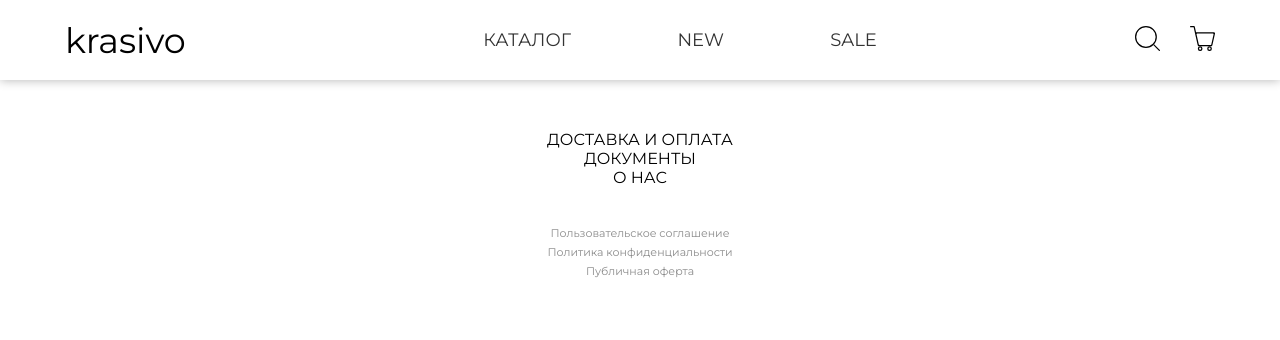
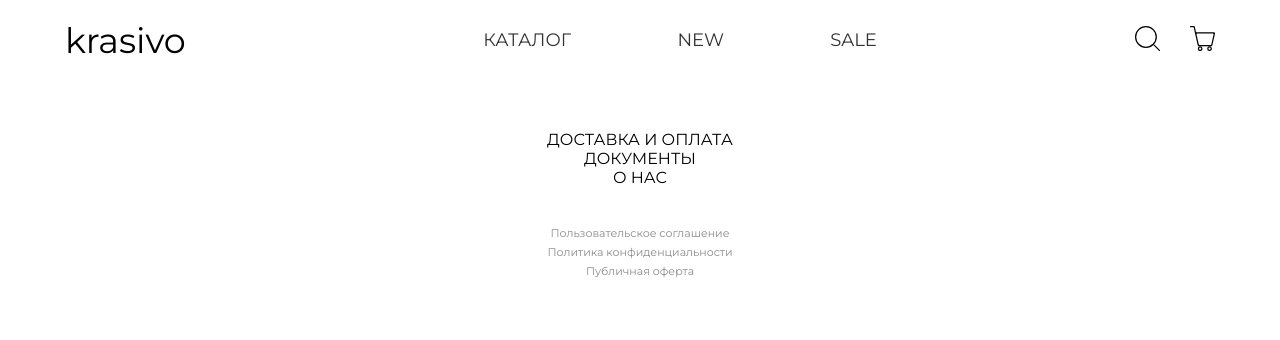
Before and after one commit to vladpon/shop, a PHP site: page /about.php in a window 1280 px wide. Shown: the top 340 px of the page. Run offline with PHP 8.4, Linux system fonts and the light colour scheme; data that the repository does not hold is empty.

Commit message:
delete header shadow

```diff
--- a/css/style.css
+++ b/css/style.css
@@ -19,7 +19,7 @@ body.lock {
 	top: 0px;
 	left: 0px;
 	z-index: 50;
-	box-shadow: 0px 0px 10px rgba(0,0,0,0.3);
+/*	box-shadow: 0px 0px 10px rgba(0,0,0,0.3);*/
 }
 
 .header:before {
--- a/js/catalog.js
+++ b/js/catalog.js
@@ -19,13 +19,13 @@ let braceletSizes = document.querySelector('.filter__size-bracelet');
 let chainSizes = document.querySelector('.filter__size-chain');
 
 
-ringCB.addEventListener('change', () =>{
+ringCB.addEventListener('change', () => {
 	ringSizes.classList.toggle('active');
 })
-braceletCB.addEventListener('change', () =>{
+braceletCB.addEventListener('change', () => {
 	braceletSizes.classList.toggle('active');
 })
-chainCB.addEventListener('change', () =>{
+chainCB.addEventListener('change', () => {
 	chainSizes.classList.toggle('active');
 })
 
```
